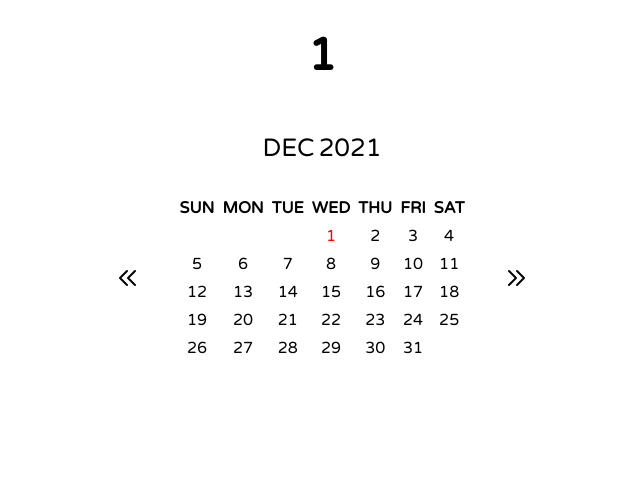
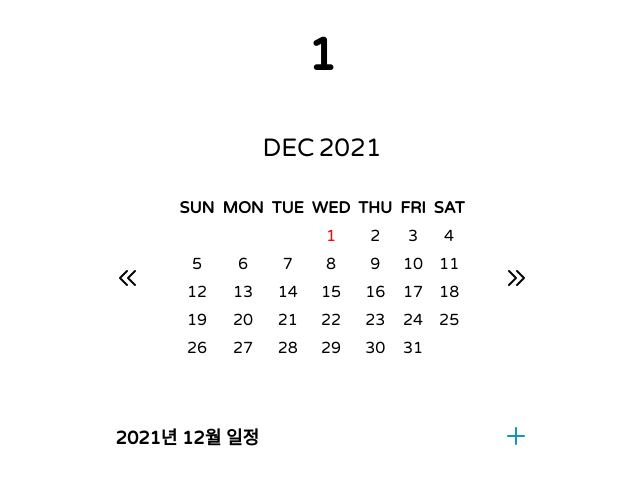
Before and after one commit to nanjeong/Calendar, a plain HTML site: page index.html in a window 1280 px wide. Shown: the part 280-764 px from the top of the page, without its empty margins (318-958 px from the left). Drawn offline with Linux system fonts and the light colour scheme.

Commit message:
일정 추가 기능

```diff
--- a/index.html
+++ b/index.html
@@ -61,6 +61,26 @@
       </div>
 
       <!-- 달력 End -->
+      <div class="schedule">
+        <div class="schedule-head">
+          <h2 id="schedule-title">2021년 12월 일정</h2>
+          <svg
+            xmlns="http://www.w3.org/2000/svg"
+            class="h-6 w-6 icon icon--plus"
+            fill="none"
+            viewBox="0 0 24 24"
+            stroke="currentColor"
+          >
+            <path
+              stroke-linecap="round"
+              stroke-linejoin="round"
+              stroke-width="2"
+              d="M12 4v16m8-8H4"
+            />
+          </svg>
+        </div>
+        <ul class="schedule-list"></ul>
+      </div>
     </section>
   </body>
 </html>
--- a/index.js
+++ b/index.js
@@ -145,4 +145,12 @@ $(".icon--left").addEventListener("click", function () {
   calendar(moveYear, moveMonth);
 });
 
+$(".icon--plus").addEventListener("click", function () {
+  let schedule = prompt("일정을 입력해주세요", "예) 12일 친구 생일");
+  const template = `<li>${schedule}</li>`;
+  if (schedule) {
+    $(".schedule-list").insertAdjacentHTML("beforeend", template);
+  }
+});
+
 calendar(todayYear, todayMonth, todayDate);
--- a/style.css
+++ b/style.css
@@ -46,6 +46,7 @@ h1 {
   display: flex;
   align-items: center;
   gap: 35px;
+  margin-bottom: 60px;
 }
 
 .icon {
@@ -62,3 +63,18 @@ td {
 .red {
   color: red;
 }
+
+.schedule-head {
+  display: flex;
+  align-items: center;
+}
+
+#schedule-title {
+  font-size: 18px;
+  font-weight: 600;
+}
+
+.icon--plus {
+  margin-left: auto;
+  color: #1098ad;
+}
```
Also changed, not shown: 1 other file.
